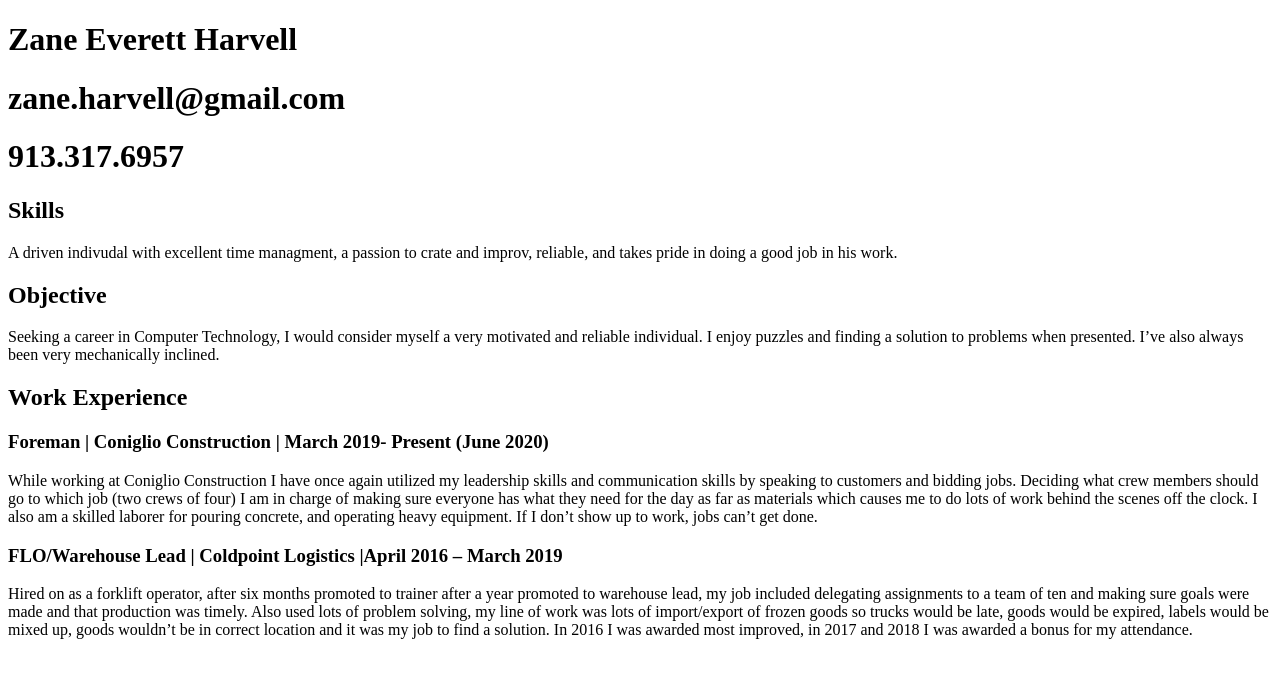
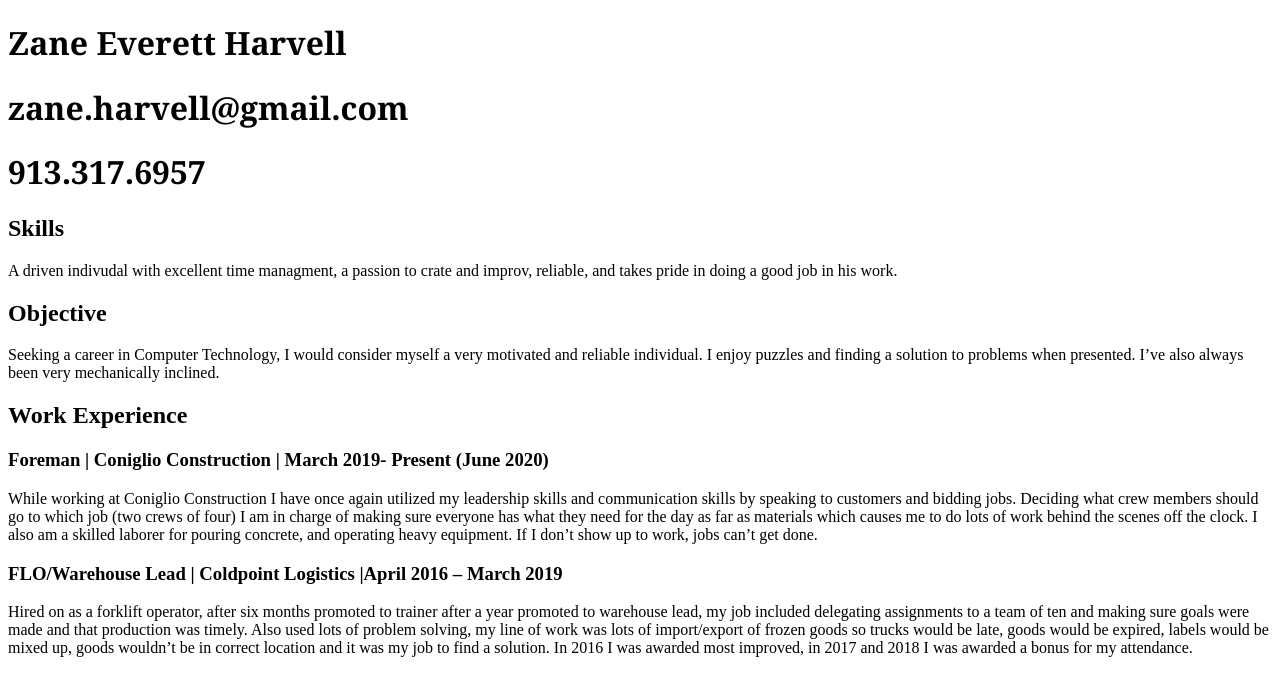
Before and after one commit to zeharvell/zeharvel.github.io, a plain HTML site: page index.html in a window 1280 px wide. Drawn offline with Linux system fonts and the light colour scheme.

Commit message:
Update stylesheet.css

```diff
--- a/stylesheet.css
+++ b/stylesheet.css
@@ -1,3 +1,3 @@
 h1 {
-monospace
+font-family: "georgia"
 }
```
